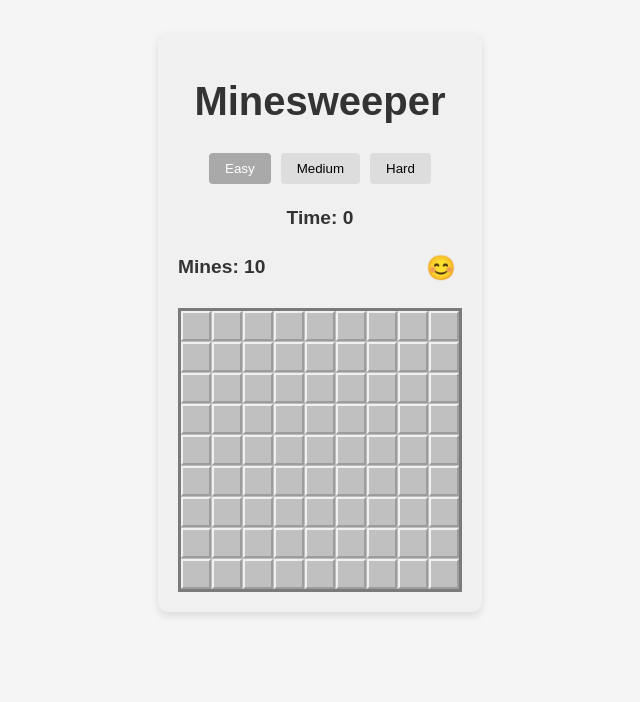
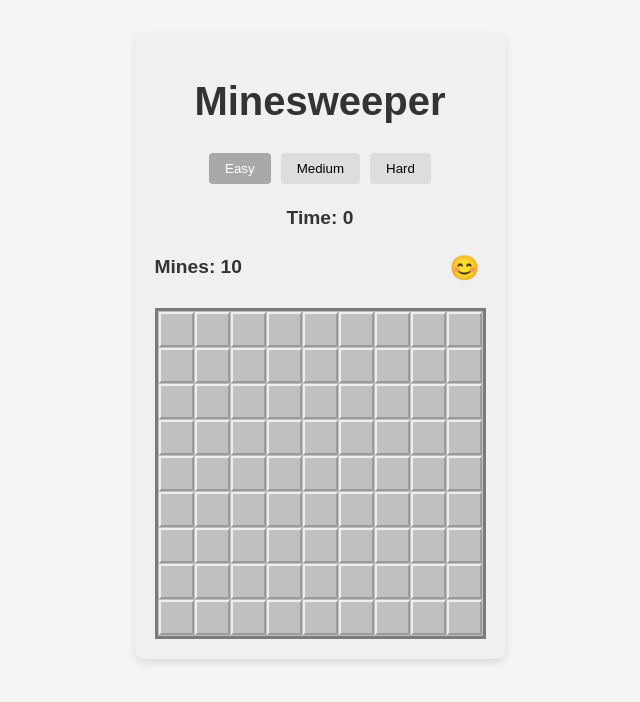
Before and after one commit to NuclearMissile/react-minesweeper, a React (Vite) app: page / in a window 1280 px wide. Shown: the top 702 px of the page, without its empty margins (320-960 px from the left). Built offline with nearby package versions, Linux system fonts and the light colour scheme; the HTML template or start-up script is replaced by a standard one.

Commit message:
minor style adjust

```diff
--- a/src/App.css
+++ b/src/App.css
@@ -105,13 +105,14 @@
     display: grid;
     grid-gap: 1px;
     background-color: #bdbdbd;
+    padding: 1px;
     border: 3px solid #7b7b7b;
 }
 
 /* Cell Component Styling */
 .cell {
-    width: 30px;
-    height: 30px;
+    width: 35px;
+    height: 35px;
     display: flex;
     justify-content: center;
     align-items: center;
--- a/src/components/Board.jsx
+++ b/src/components/Board.jsx
@@ -1,4 +1,4 @@
-import React, {useState, useEffect} from 'react';
+import React, {useEffect, useState} from 'react';
 import Cell from './Cell';
 
 const Board = ({difficulty, onGameOver, onGameWin, onReset, onInteraction}) => {
@@ -257,7 +257,8 @@ const Board = ({difficulty, onGameOver, onGameWin, onReset, onInteraction}) => {
                     {gameStatus === 'playing' ? '😊' : gameStatus === 'won' ? '😎' : '😵'}
                 </button>
             </div>
-            <div className="board-grid" style={{gridTemplateColumns: `repeat(${cols}, 30px)`}}>
+            <div className="board-grid" style={{gridTemplateColumns: `repeat(${cols}, 35px)`}}
+                 onContextMenu={e => e.preventDefault()}>
                 {board.map((row, rowIndex) =>
                     row.map((cell, colIndex) => (
                         <Cell
```
